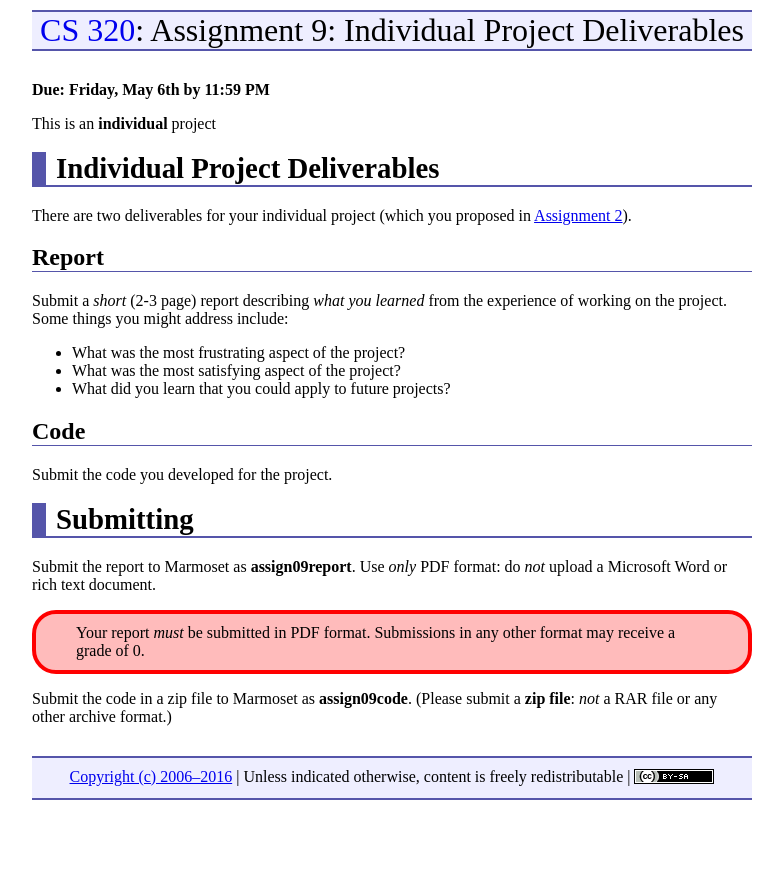
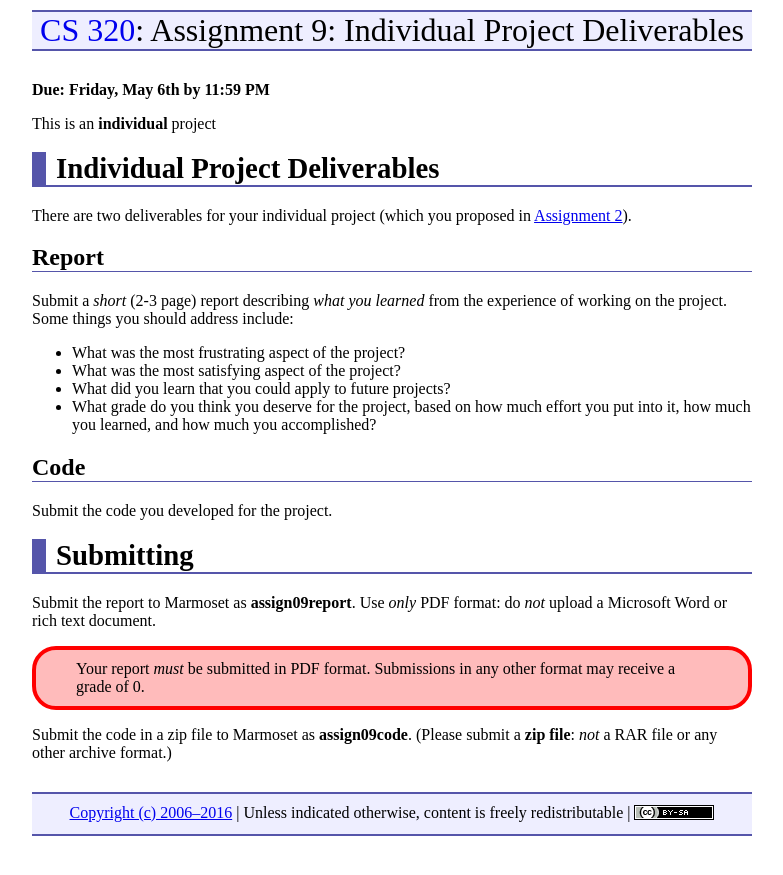
Before and after one commit to ycpcs/cs320-spring2016, a Jekyll site: the page built from assign/assign09.md, in a window 1280 px wide. Shown: the top 875 px of the page, without its empty margins (248-1031 px from the left). Built offline with Jekyll 4.4.1, drawn with Linux system fonts in a browser that asks for light colours.

Commit message:
added expected grade

```diff
--- a/assign/assign09.md
+++ b/assign/assign09.md
@@ -13,11 +13,12 @@ There are two deliverables for your individual project (which you proposed in [A
 
 ## Report
 
-Submit a *short* (2-3 page) report describing *what you learned* from the experience of working on the project.  Some things you might address include:
+Submit a *short* (2-3 page) report describing *what you learned* from the experience of working on the project.  Some things you should address include:
 
 * What was the most frustrating aspect of the project?
 * What was the most satisfying aspect of the project?
 * What did you learn that you could apply to future projects?
+* What grade do you think you deserve for the project, based on how much effort you put into it, how much you learned, and how much you accomplished?
 
 ## Code
 
```
